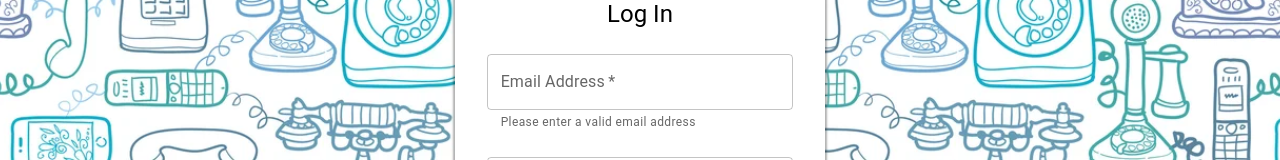
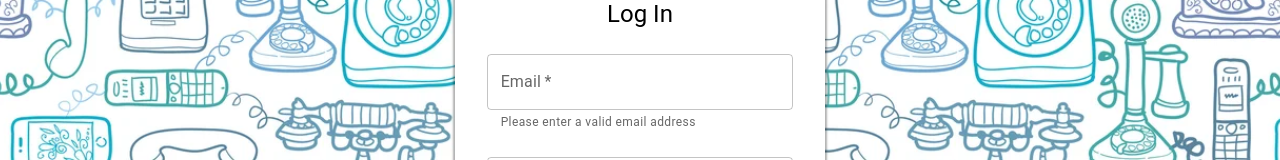
Before and after one commit to makssozykin/goit-react-hw-08, a React (Vite) app: page /login in a window 1280 px wide. Shown: the part 260-420 px from the top of the page. Built offline with nearby package versions, Linux system fonts and the light colour scheme.

Commit message:
updated LoginForm and RegistrationForm

```diff
--- a/src/components/LoginForm/LoginForm.jsx
+++ b/src/components/LoginForm/LoginForm.jsx
@@ -49,7 +49,7 @@ export const LoginForm = () => {
           helperText="Please enter a valid email address"
           fullWidth
           id="email"
-          label="Email Address"
+          label="Email"
           type="email"
           name="email"
           pattern="^[a-zA-Z0-9._%+-]+@[a-zA-Z0-9.-]+\.[a-zA-Z]{2,}$"
--- a/src/components/RegistrationForm/RegistrationForm.jsx
+++ b/src/components/RegistrationForm/RegistrationForm.jsx
@@ -65,7 +65,7 @@ export const RegistrationForm = () => {
             helperText="Please enter a valid email address"
             fullWidth
             id="email"
-            label="Email Address"
+            label="Email"
             type="email"
             name="email"
             pattern="^[a-zA-Z0-9._%+-]+@[a-zA-Z0-9.-]+\.[a-zA-Z]{2,}$"
```
